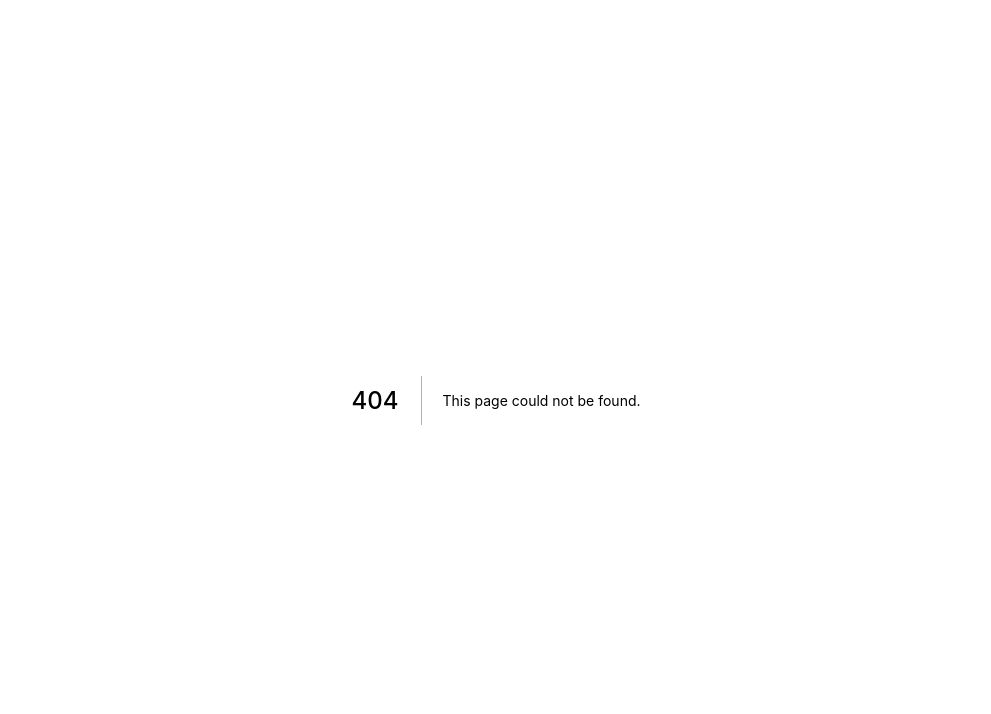
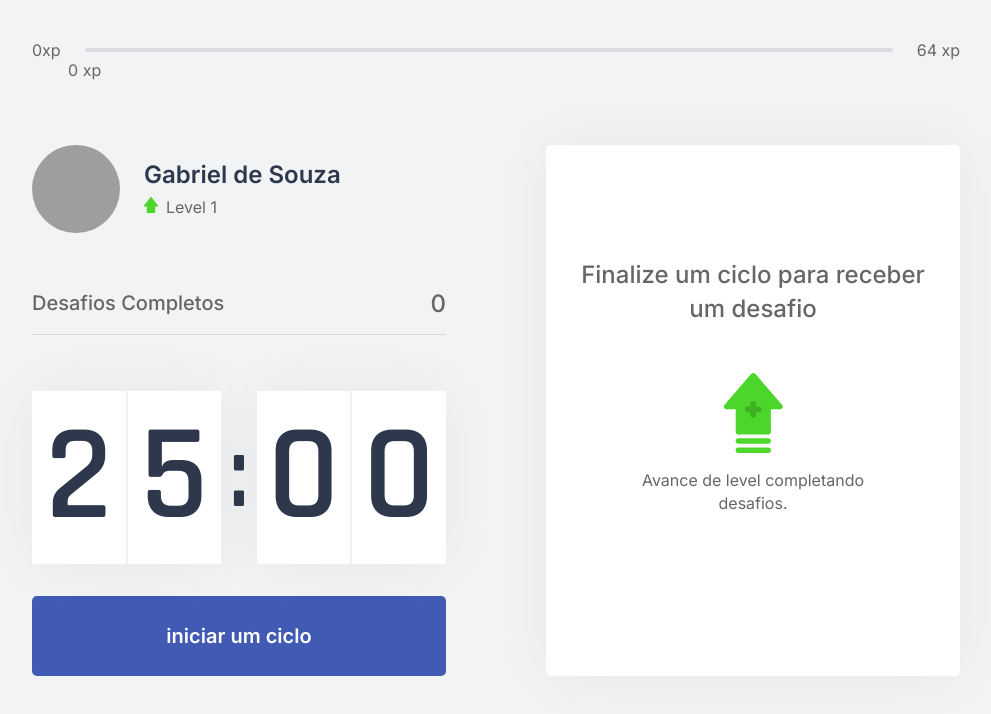
Before and after one commit to desogab/shake-it-nextjs, a Next.js app: page /home in a window 1280 px wide. Before the commit this address had no page. Shown: the top 714 px of the page, without its empty margins (144-1135 px from the left). Built offline with nearby package versions, Linux system fonts and the light colour scheme; grey boxes are pictures that could not be loaded.

Commit message:
[REFACTOR] altera rota da pagina do pomodoro

```diff
--- /dev/null
+++ b/src/pages/home.tsx
@@ -0,0 +1,60 @@
+import Head from 'next/head';
+import { GetServerSideProps } from 'next';
+import { CompletedChallenges } from "../components/CompletedChallenges";
+import { Countdown } from "../components/Countdown";
+import { ExperienceBar } from "../components/ExperienceBar";
+import { Profile } from '../components/Profile';
+import styles from '../styles/pages/Home.module.css'
+import { ChallengeBox } from "../components/ChallengeBox";
+import { CountdownProvider } from '../contexts/CountdownContext';
+import { ChallengesProvider } from '../contexts/ChallengesContext';
+
+interface HomeProps {
+  level: number;
+  currentExperience: number;
+  challengesCompleted: number;
+}
+
+export default function Home(props: HomeProps) {
+  return (
+    <ChallengesProvider
+      level={props.level}
+      currentExperience={props.currentExperience}
+      challengesCompleted={props.challengesCompleted}
+    >
+      <div className={styles.container}>
+        <Head>
+          <title>Início | Pomo-Desk</title>
+        </Head>
+
+        <ExperienceBar />
+
+        <CountdownProvider>
+          <section>
+            <div>
+              <Profile />
+              <CompletedChallenges />
+              <Countdown />
+            </div>
+            <div>
+              <ChallengeBox />
+            </div>
+          </section>
+        </CountdownProvider>
+      </div>
+    </ChallengesProvider>
+  )
+}
+
+export const getServerSideProps: GetServerSideProps = async (ctx) => {
+  //chamada api
+  const { level, currentExperience, challengesCompleted } = ctx.req.cookies;
+
+  return {
+    props: {
+      level: Number(level),
+      currentExperience: Number(currentExperience),
+      challengesCompleted: Number(challengesCompleted)
+    }
+  }
+}
```
